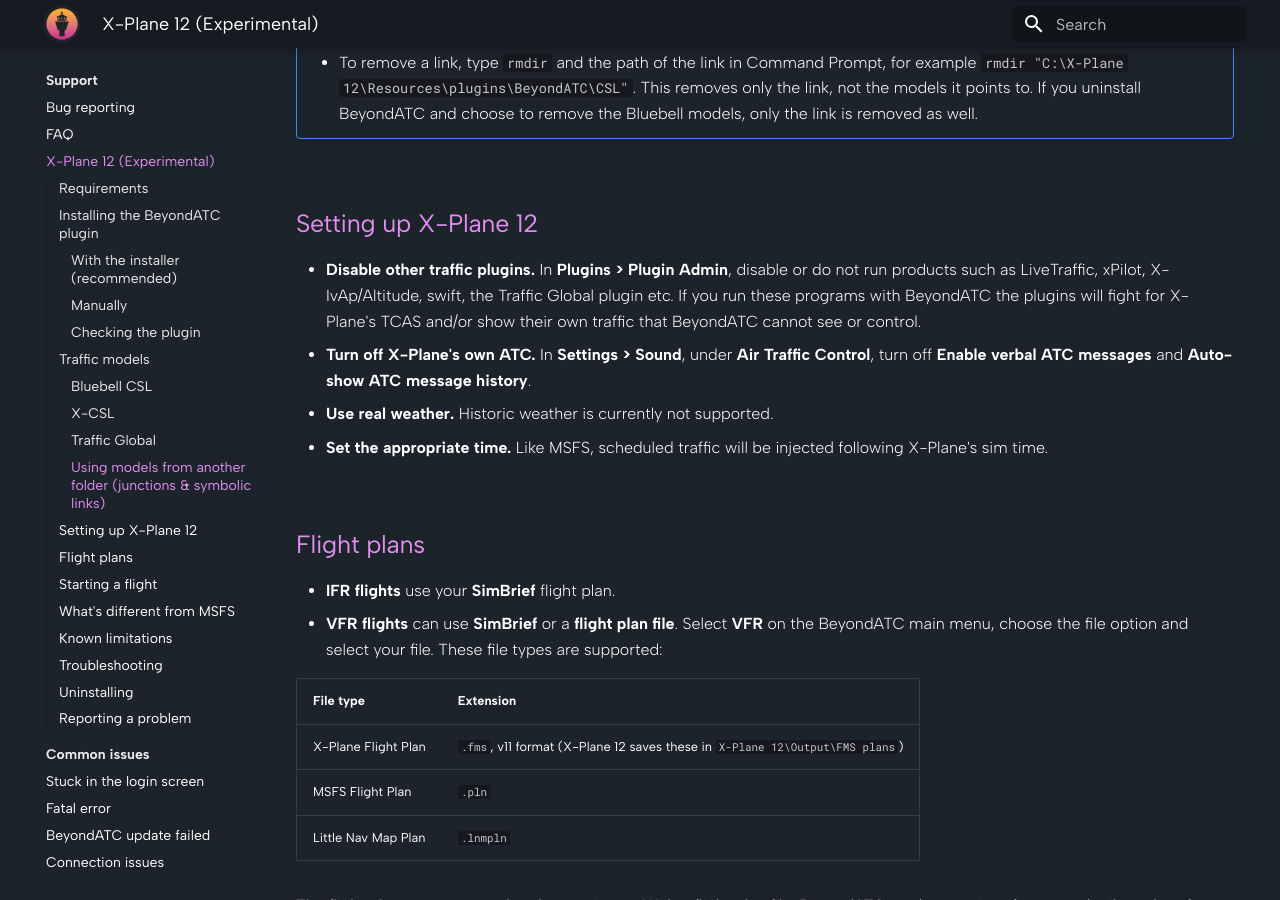
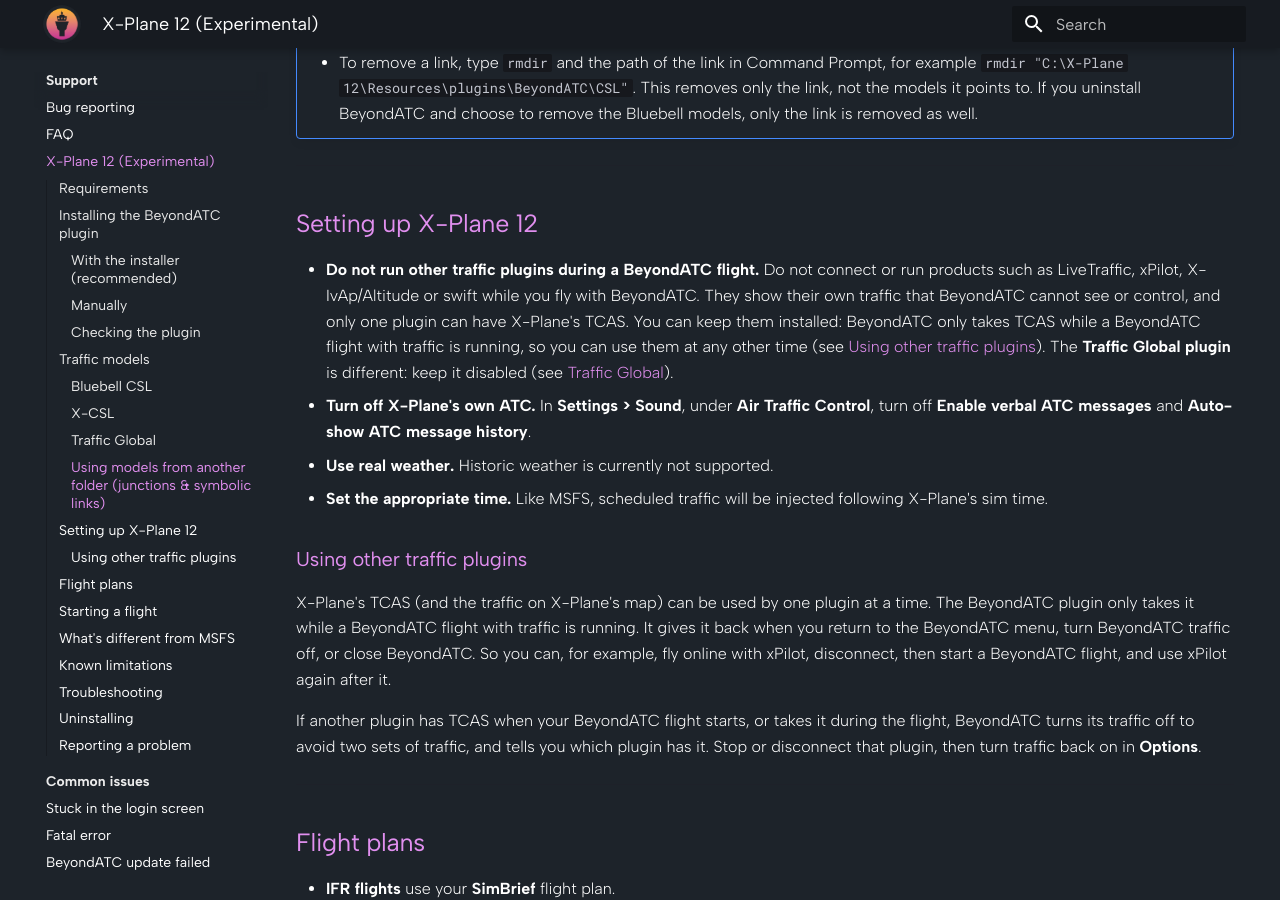
Before and after one commit to BeyondATC/BeyondATC_Wiki, an MkDocs documentation site: the page built from docs/support/xplane12.md, in a window 1280 px wide and 900 px high, scrolled down 4432 px. Built offline with MkDocs 1.6.1 and Material for MkDocs 9.7.7, drawn with Linux system fonts in a browser that asks for light colours; some of the changed text lies outside the part shown.

Commit message:
Minor updates

```diff
--- a/docs/support/xplane12.md
+++ b/docs/support/xplane12.md
@@ -130,10 +130,16 @@ You can do the same for X-CSL. Make the link at the folder the X-CSL updater ins
 
 ## Setting up X-Plane 12
 
-- **Disable other traffic plugins.** In **Plugins > Plugin Admin**, disable or do not run products such as LiveTraffic, xPilot, X-IvAp/Altitude, swift, the Traffic Global plugin etc. If you run these programs with BeyondATC the plugins will fight for X-Plane's TCAS and/or show their own traffic that BeyondATC cannot see or control.
+- **Do not run other traffic plugins during a BeyondATC flight.** Do not connect or run products such as LiveTraffic, xPilot, X-IvAp/Altitude or swift while you fly with BeyondATC. They show their own traffic that BeyondATC cannot see or control, and only one plugin can have X-Plane's TCAS. You can keep them installed: BeyondATC only takes TCAS while a BeyondATC flight with traffic is running, so you can use them at any other time (see [Using other traffic plugins](#using-other-traffic-plugins)). The **Traffic Global plugin** is different: keep it disabled (see [Traffic Global](#traffic-global)).
 - **Turn off X-Plane's own ATC.** In **Settings > Sound**, under **Air Traffic Control**, turn off **Enable verbal ATC messages** and **Auto-show ATC message history**.
 - **Use real weather.** Historic weather is currently not supported.
 - **Set the appropriate time.** Like MSFS, scheduled traffic will be injected following X-Plane's sim time.
+
+### Using other traffic plugins
+
+X-Plane's TCAS (and the traffic on X-Plane's map) can be used by one plugin at a time. The BeyondATC plugin only takes it while a BeyondATC flight with traffic is running. It gives it back when you return to the BeyondATC menu, turn BeyondATC traffic off, or close BeyondATC. So you can, for example, fly online with xPilot, disconnect, then start a BeyondATC flight, and use xPilot again after it.
+
+If another plugin has TCAS when your BeyondATC flight starts, or takes it during the flight, BeyondATC turns its traffic off to avoid two sets of traffic, and tells you which plugin has it. Stop or disconnect that plugin, then turn traffic back on in **Options**.
 
 ---
 
@@ -214,8 +220,11 @@ As an experimental feature, X-Plane 12 support has some known limitations:
 ??? question "X-Plane 12 was not found, so the traffic models could not be checked"
     BeyondATC could not find your X-Plane 12 installation. If you have freshly installed X-Plane 12, start X-Plane at least once before you start BeyondATC.
 
-??? question "X-Plane denied TCAS to BeyondATC"
-    Another traffic plugin is holding X-Plane's TCAS. Disable LiveTraffic, xPilot, X-IvAp/Altitude and swift in **Plugins > Plugin Admin**, then restart BeyondATC.
+??? question "X-Plane denied TCAS control to BeyondATC"
+    Another plugin (the message names it, for example xPilot or LiveTraffic) had X-Plane's TCAS when your flight started, so BeyondATC turned its traffic off. Stop or disconnect that plugin, then turn traffic back on in **Options**. See [Using other traffic plugins](#using-other-traffic-plugins).
+
+??? question "The following plugin has taken TCAS control from BeyondATC"
+    Another plugin (the message names it, for example xPilot when you connect to an online network) asked X-Plane for TCAS during your flight. BeyondATC gave it TCAS and turned its traffic off. Stop or disconnect that plugin, then turn traffic back on in **Options**. See [Using other traffic plugins](#using-other-traffic-plugins).
 
 ??? question "The Traffic Global plugin is running in X-Plane"
     You see Traffic Global's own traffic as well as BeyondATC's. Disable the Traffic Global plugin: the recommended way is to rename `X-Plane 12\Resources\plugins\Traffic Global\win_x64\Traffic Global.xpl` to `Traffic Global.bak`, so it stays disabled (you can rename it back at any time). Disabling it in **Plugins > Plugin Admin** also works, but has to be done again every time you restart X-Plane. BeyondATC still uses the Traffic Global models. See [Traffic Global](#traffic-global).
```
Also changed, not shown: docs/onboarding/getting-started.md (+1 -1 lines), docs/support/faq.md (+6 -1 lines).
